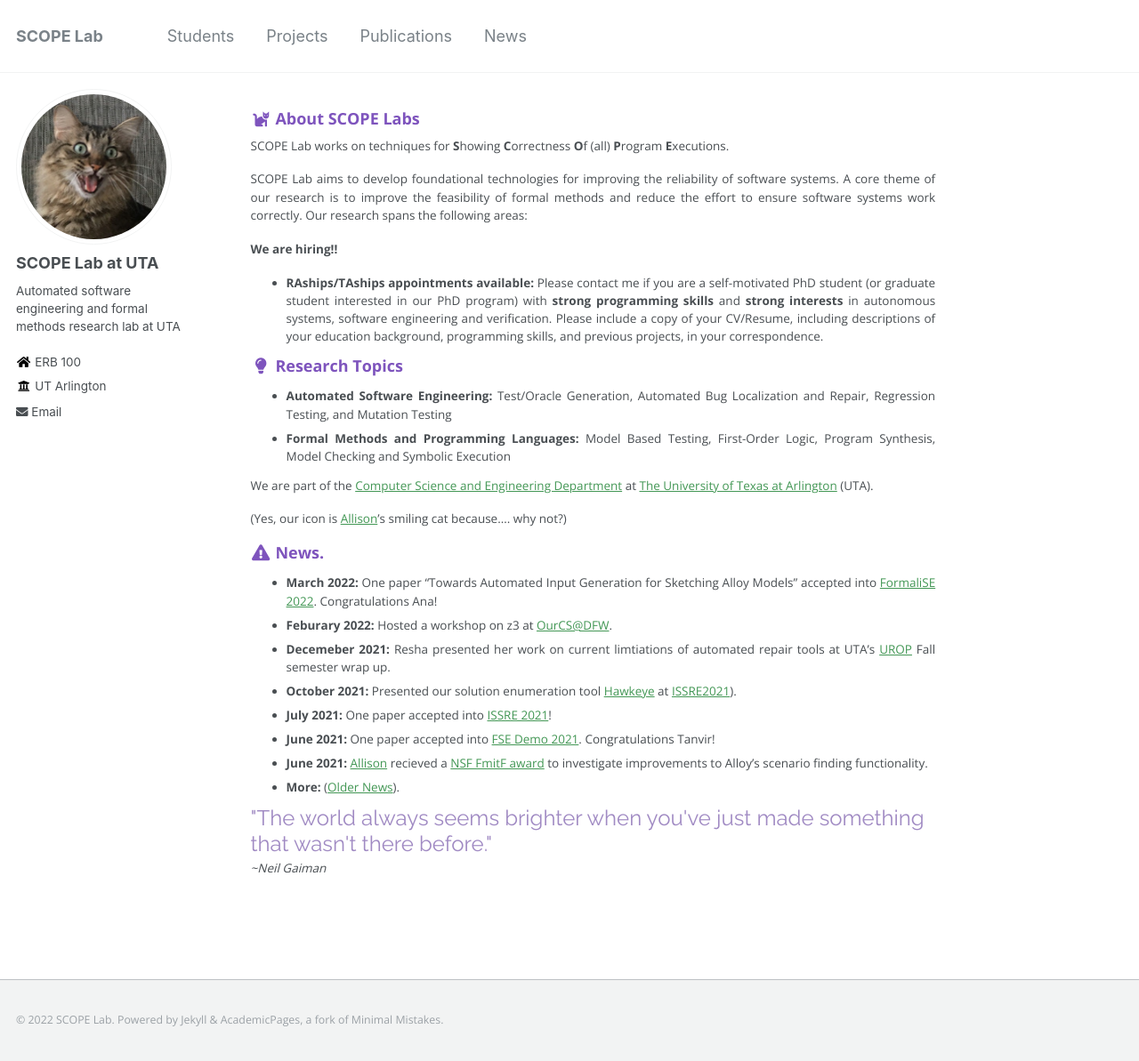
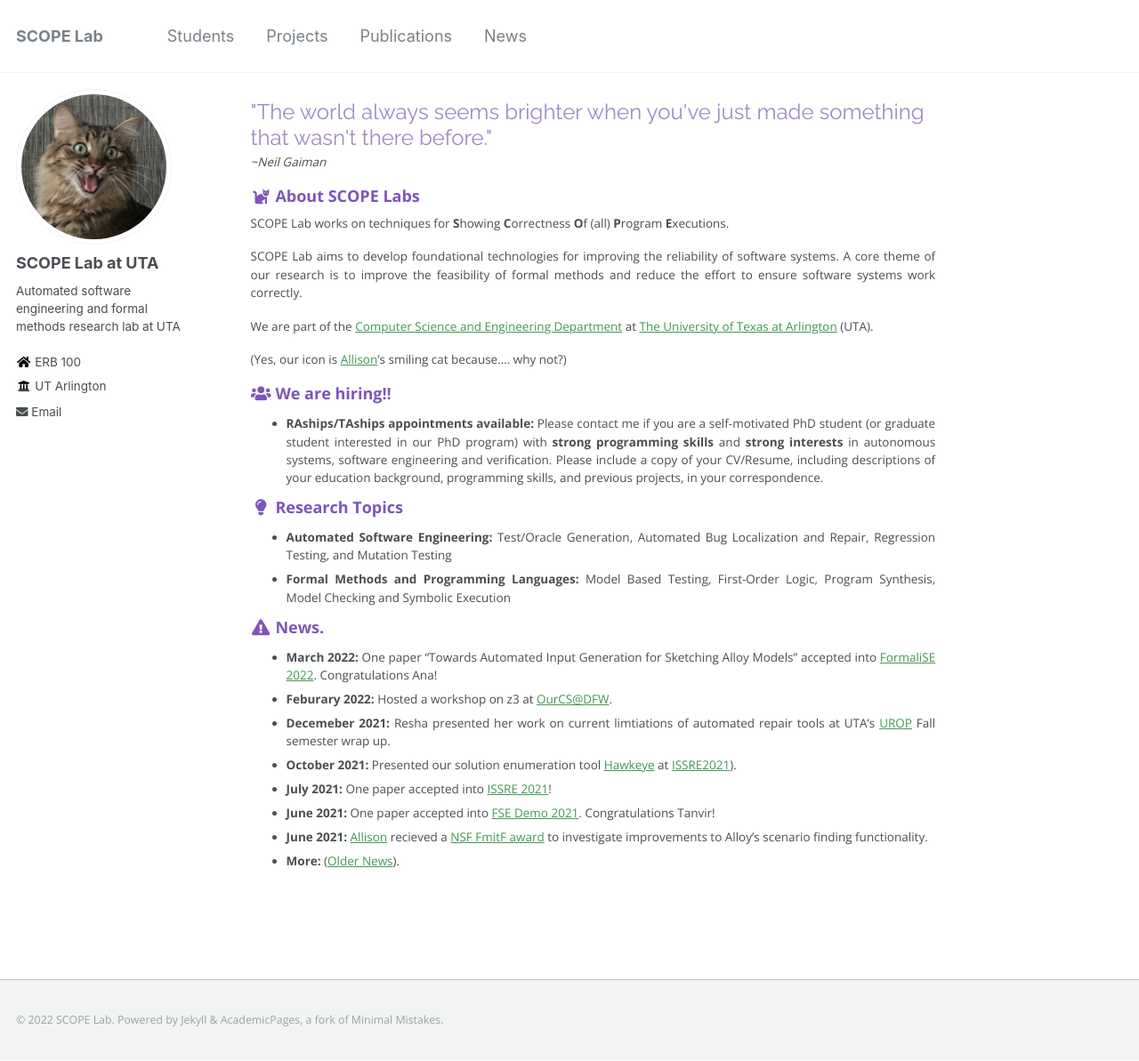
Before and after one commit to SCOPELabUTA/SCOPELabUTA.github.io, a Jekyll site: the page built from _pages/about.md, in a window 1280 px wide and 1193 px high. Shown: the whole window at 89% size. Built offline with Jekyll 4.4.1, drawn with Linux system fonts in a browser that asks for light colours; part of the change alters nothing that is shown.

Commit message:
Updating about page

```diff
--- a/_pages/about.md
+++ b/_pages/about.md
@@ -8,12 +8,20 @@ redirect_from:
   - /about.html
 ---
 
+<h4>"The world always seems brighter when you've just made something that wasn't there before."</h4>
+
+ *~Neil Gaiman*
+
 ### <i class="fa fa-fw fa-cat" aria-hidden="true"></i> About SCOPE Labs
 SCOPE Lab works on techniques for **S**howing **C**orrectness **O**f (all) **P**rogram **E**xecutions.
 
-SCOPE Lab aims to develop foundational technologies for improving the reliability of software systems. A core theme of our research is to improve the feasibility of formal methods and reduce the effort to ensure software systems work correctly. Our research spans the following areas:
+SCOPE Lab aims to develop foundational technologies for improving the reliability of software systems. A core theme of our research is to improve the feasibility of formal methods and reduce the effort to ensure software systems work correctly.
 
-**We are hiring!!**
+We are part of the [Computer Science and Engineering Department](https://www.uta.edu/academics/schools-colleges/engineering/academics/departments/cse) at [The University of Texas at Arlington](https://www.uta.edu/) (UTA).
+
+(Yes, our icon is [Allison](https://allisonius.github.io/)'s smiling cat because.... why not?)
+
+### <i class="fa fa-fw fa-users" aria-hidden="true"></i> We are hiring!!
 * **RAships/TAships appointments available:** Please contact me if you are a self-motivated PhD student (or graduate student interested in our PhD program) with **strong programming skills** and **strong interests** in autonomous systems, software engineering and verification. Please include a copy of your CV/Resume, including descriptions of your education background, programming skills, and previous projects, in your correspondence.
 
 ### <i class="fa fa-fw fa-lightbulb" aria-hidden="true"></i> Research Topics
@@ -21,10 +29,6 @@ SCOPE Lab aims to develop foundational technologies for improving the reliabilit
 Mutation Testing
   * **Formal Methods and Programming Languages:** Model Based Testing, First-Order Logic, Program Synthesis, Model
 Checking and Symbolic Execution
-
-We are part of the [Computer Science and Engineering Department](https://www.uta.edu/academics/schools-colleges/engineering/academics/departments/cse) at [The University of Texas at Arlington](https://www.uta.edu/) (UTA).
-
-(Yes, our icon is [Allison](https://allisonius.github.io/)'s smiling cat because.... why not?)
 
 ### <i class="fa fa-fw fa-exclamation-triangle" aria-hidden="true"></i> News.
 * **March 2022:** One paper "Towards Automated Input Generation for Sketching Alloy Models" accepted into [FormaliSE 2022](https://conf.researchr.org/home/icse-2022/Formalise-2022#:~:text=of%20software%20systems.-,Originally%20a%20successful%20satellite%20workshop%20of%20ICSE%2C%20since%202018%20FormaliSE,%2C%20PA%20(or%20online).). Congratulations Ana!
@@ -35,7 +39,3 @@ We are part of the [Computer Science and Engineering Department](https://www.uta
 * **June 2021:** One paper accepted into [FSE Demo 2021](https://2021.esec-fse.org/track/fse-2021-demonstrations). Congratulations Tanvir!
 * **June 2021:** [Allison](https://allisonius.github.io/) recieved a [NSF FmitF award](https://www.nsf.gov/awardsearch/showAward?AWD_ID=2123341&HistoricalAwards=false) to investigate improvements to Alloy's scenario finding functionality.
 * **More:** ([Older News](https://SCOPELabUTA.github.io/news/)).
-
-<h4>"The world always seems brighter when you've just made something that wasn't there before."</h4>
-
- *~Neil Gaiman*
```
